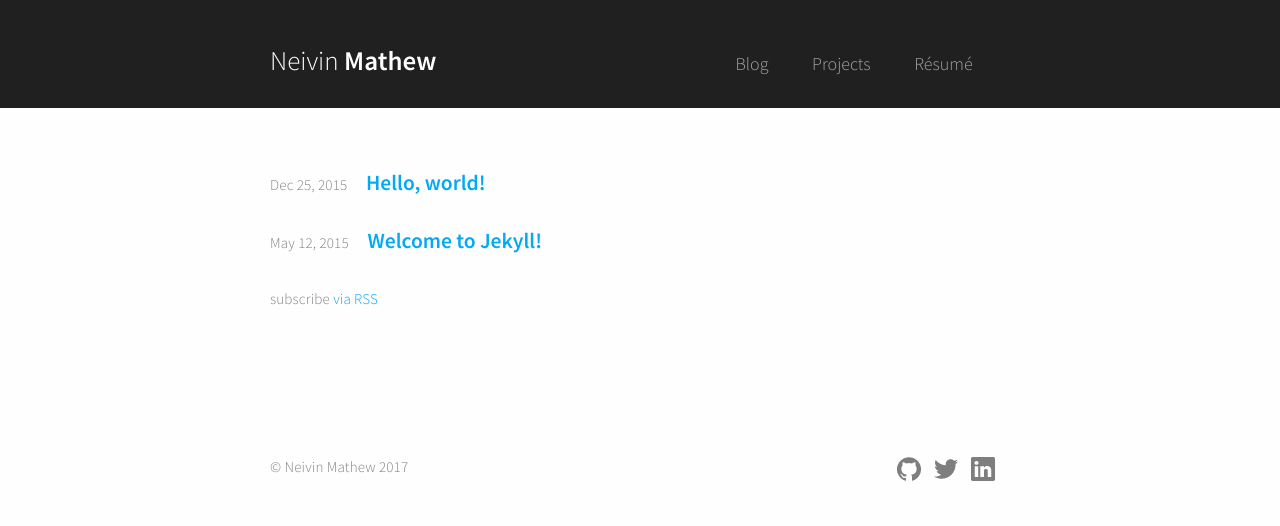
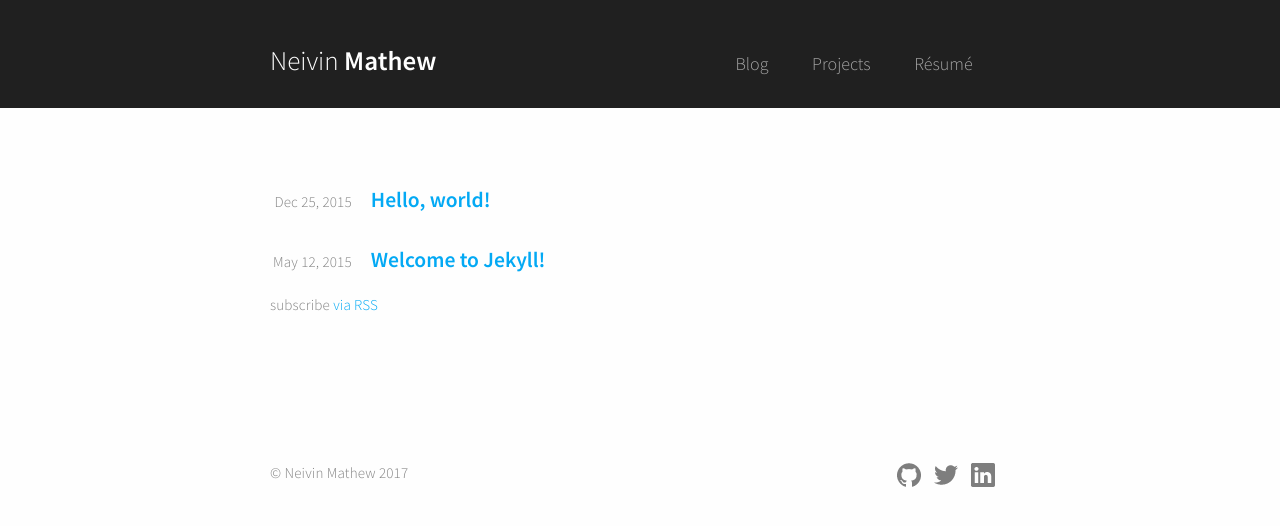
Before and after one commit to neivin/neivin.github.io, a Jekyll site: the page built from blog/index.html, in a window 1280 px wide. Shown: the top 526 px of the page. Built offline with Jekyll 4.4.1, drawn with Linux system fonts in a browser that asks for light colours.

Commit message:
Fix alignment and format of post list

```diff
--- a/_sass/_layout.scss
+++ b/_sass/_layout.scss
@@ -320,13 +320,10 @@
     font-size: 20px;
 }
 
-.post-list {
-    margin-left: 0;
-    list-style: none;
-
-    > li {
-        margin-bottom: $spacing-unit;
-    }
+.post-date {
+	text-align: right;
+	padding-top: $spacing-unit/2;
+	padding-bottom: $spacing-unit/2;
 }
 
 .post-meta {
--- a/blog/index.html
+++ b/blog/index.html
@@ -4,17 +4,17 @@ layout: default
 
 <div class="home">
 
-  <ul class="post-list">
+  <table>
     {% for post in site.posts %}
-      <li>
+      <tr>
+       <td class="post-date"><span class="post-meta">{{ post.date | date: "%b %-d, %Y" }}</span></td>
+       <td>
+        <a class="post-link" href="{{ post.url | prepend: site.baseurl }}"><span class = "post-title">{{ post.title }}</span></a>
+	</td>
 
-        <span class="post-meta">{{ post.date | date: "%b %-d, %Y" }}</span>
-        <a class="post-link" href="{{ post.url | prepend: site.baseurl }}"><span class = "post-title">{{ post.title }}</span></a>
-
-      </li>
+      </tr>
     {% endfor %}
-  </ul>
-
+</table>
   <p class="rss-subscribe post-meta">subscribe <a href="{{ "/feed.xml" | prepend: site.baseurl }}">via RSS</a></p>
 
 </div>
```
